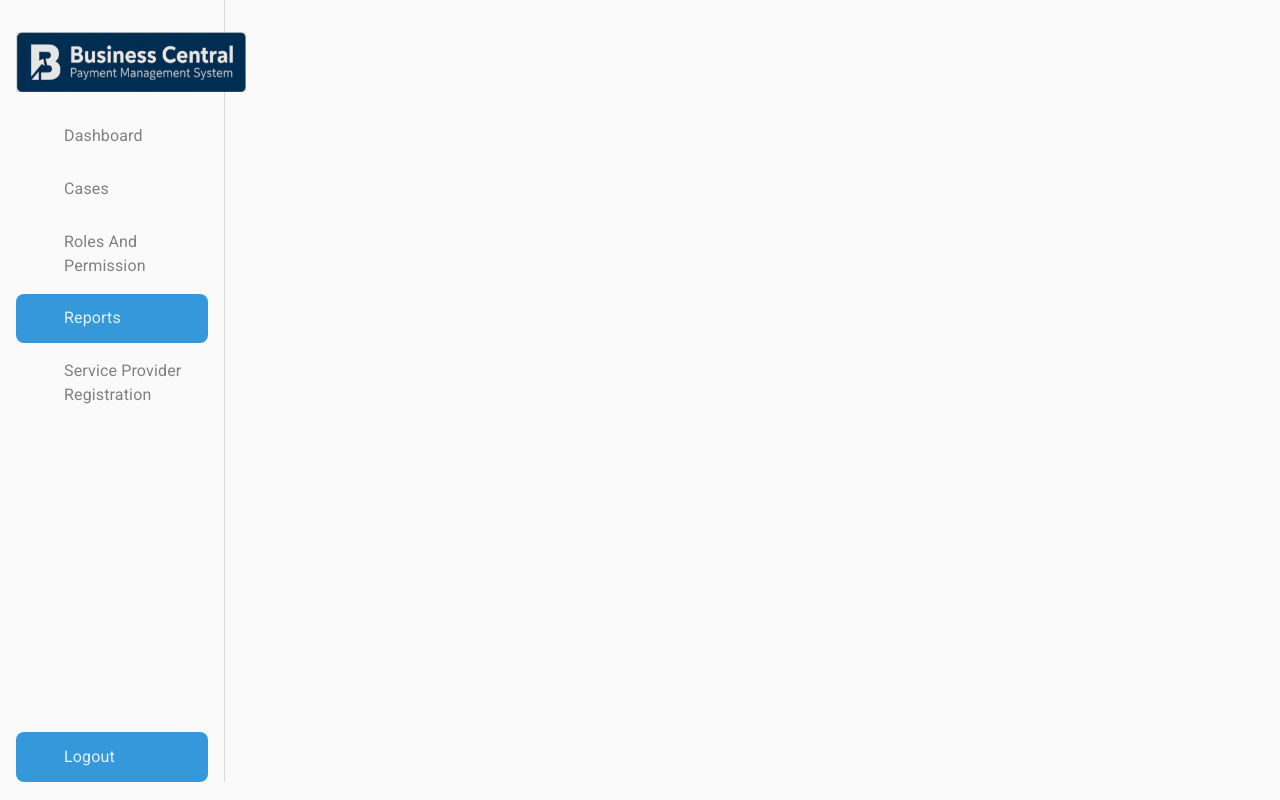
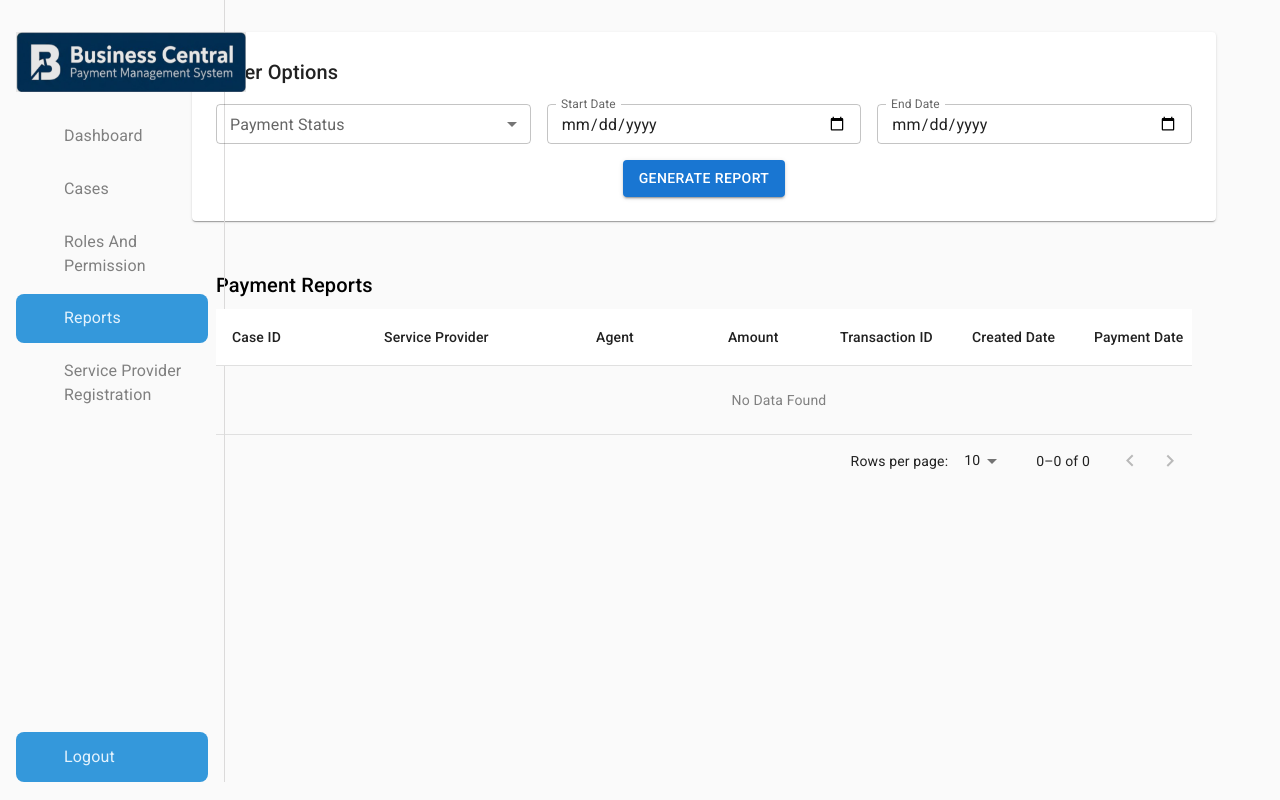
Before and after one commit to aagamdoshi1100/Business-Central-Payment-Management-System-Frontend, a React app: page /reports in a window 1280 px wide. Built offline with nearby package versions, Linux system fonts and the light colour scheme; some icons are missing; the HTML template or start-up script is replaced by a standard one.

Commit message:
Implemented Report feature

```diff
--- a/package.json
+++ b/package.json
@@ -21,7 +21,8 @@
     "react-dom": "^19.1.1",
     "react-hook-form": "^7.65.0",
     "react-router-dom": "^7.9.4",
-    "react-toastify": "^11.0.5"
+    "react-toastify": "^11.0.5",
+    "xlsx": "^0.18.5"
   },
   "devDependencies": {
     "@eslint/js": "^9.36.0",
--- a/src/Components/Dashboard.jsx
+++ b/src/Components/Dashboard.jsx
@@ -34,9 +34,9 @@ const Dashboard = () => {
   const statCards = keyMetrics?.caseStats?.map((stat) => {
     // Map API _id to display titles
     const titleMap = {
-      open: "Total Due",
+      Open: "Total Due",
       Paid: "Total Paid",
-      "In progress": "In Progress",
+      "In progress": "In progress",
     };
 
     return (
--- a/src/Components/DataTable.jsx
+++ b/src/Components/DataTable.jsx
@@ -49,19 +49,17 @@ const DataTable = ({ columns, rows, title, additionalData }) => {
                     role="checkbox"
                     tabIndex={-1}
                     key={row.id ?? rowIndex}
-                    onClick={
-                      location.pathname === "/roles-and-permissions"
-                        ? () =>
-                            additionalData?.updateUserPermission(
-                              row?._id,
-                              row?.accessEnabled
-                            )
-                        : ""
-                    }
+                    onClick={() => {
+                      if (location.pathname === "/roles-and-permissions") {
+                        additionalData?.updateUserPermission(
+                          row?._id,
+                          row?.accessEnabled
+                        );
+                      }
+                    }}
                   >
                     {columns.map((column) => {
                       const value = row[column.id];
-
                       if (column.id === "caseNumber") {
                         return (
                           <TableCell
@@ -113,7 +111,8 @@ const DataTable = ({ columns, rows, title, additionalData }) => {
 
                       if (
                         column.id === "dueDate" ||
-                        column.id === "createdAt"
+                        column.id === "createdAt" ||
+                        column.id === "paymentDate"
                       ) {
                         return (
                           <TableCell key={column.id}>
@@ -139,7 +138,7 @@ const DataTable = ({ columns, rows, title, additionalData }) => {
                         const finalValue = value?.toLowerCase();
                         if (finalValue === "In progress".toLowerCase()) {
                           finalColor = "green";
-                        } else if (finalValue === "open".toLowerCase()) {
+                        } else if (finalValue === "Open".toLowerCase()) {
                           finalColor = "#1976d2";
                         } else if (finalValue === "Paid".toLowerCase()) {
                           finalColor = "#ff8600";
@@ -173,7 +172,7 @@ const DataTable = ({ columns, rows, title, additionalData }) => {
                   colSpan={columns.length}
                   sx={{ py: 3, color: "gray" }}
                 >
-                  No Case Found
+                  No Data Found
                 </TableCell>
               </TableRow>
             )}
--- a/src/Components/Reports.jsx
+++ b/src/Components/Reports.jsx
@@ -1,12 +1,206 @@
-import { Stack } from "@mui/material";
-import React from "react";
+// src/components/Reports.jsx
+import React, { useState } from "react";
+import {
+  Box,
+  Grid,
+  TextField,
+  Button,
+  MenuItem,
+  Typography,
+  Paper,
+  Stack,
+} from "@mui/material";
+import { useForm } from "react-hook-form";
+import axios from "axios";
 import Sidebar from "./Sidebar";
+import { useReport } from "../context/ReportContext";
+import DataTable from "./DataTable";
+import { reportsColumns } from "../data";
+import GetAppIcon from "@mui/icons-material/GetApp";
 
 const Reports = () => {
+  const [loading, setLoading] = useState(false);
+  const { reports, setReports, generateExcelWithData } = useReport();
+
+  const {
+    register,
+    handleSubmit,
+    watch,
+    formState: { errors },
+  } = useForm({ mode: "onBlur" });
+
+  const onSubmit = async (data) => {
+    if (loading) return;
+    setLoading(true);
+    try {
+      const res = await axios.post(
+        `${import.meta.env.VITE_API_URL}/payment/report`,
+        data
+      );
+      setReports(res.data);
+    } catch (error) {
+      console.error(error);
+    } finally {
+      setLoading(false);
+    }
+  };
+
   return (
     <div className="container">
       <Sidebar />
-      <Stack className="rightSidePage"></Stack>
+      <Stack className="rightSidePage">
+        <Paper sx={{ p: 3 }}>
+          <Typography variant="h6" mb={2}>
+            Filter Options
+          </Typography>
+
+          <form onSubmit={handleSubmit(onSubmit)}>
+            <Stack direction={"row"} spacing={2}>
+              {/* Payment Status */}
+              <TextField
+                select
+                label="Payment Status"
+                {...register("status", {
+                  required: "Payment status is required",
+                })}
+                sx={{ flex: 1 }}
+                size="small"
+                error={!!errors.status}
+                helperText={errors.status?.message}
+              >
+                <MenuItem value="All">All</MenuItem>
+                <MenuItem value="Pending">Pending</MenuItem>
+                <MenuItem value="Completed">Completed</MenuItem>
+                <MenuItem value="Failed">Failed</MenuItem>
+              </TextField>
+
+              {/* Start Date */}
+              <TextField
+                label="Start Date"
+                type="date"
+                InputLabelProps={{ shrink: true }}
+                {...register("startDate", {
+                  required: "Start date is required",
+                  validate: (value) => {
+                    const today = new Date().toISOString().split("T")[0];
+                    if (value > today)
+                      return "Start date cannot be in the future";
+                    return true;
+                  },
+                })}
+                sx={{ flex: 1 }}
+                size="small"
+                error={!!errors.startDate}
+                helperText={errors.startDate?.message}
+              />
+
+              {/* End Date */}
+              <TextField
+                label="End Date"
+                type="date"
+                InputLabelProps={{ shrink: true }}
+                {...register("endDate", {
+                  required: "End date is required",
+                  validate: (value) => {
+                    const today = new Date().toISOString().split("T")[0];
+                    if (value > today)
+                      return "End date cannot be in the future";
+                    return true;
+                  },
+                })}
+                sx={{ flex: 1 }}
+                size="small"
+                error={!!errors.endDate}
+                helperText={errors.endDate?.message}
+              />
+            </Stack>
+
+            {/* <Stack direction={"row"} spacing={2}>
+              <TextField
+                select
+                label="Vendor Name"
+                defaultValue=""
+                {...register("vendorName")}
+                sx={{ flex: 1 }}
+              >
+                <MenuItem value="">Select Vendor</MenuItem>
+                <MenuItem value="Tech Solutions Inc.">
+                  Tech Solutions Inc.
+                </MenuItem>
+                <MenuItem value="Global Supplies Ltd.">
+                  Global Supplies Ltd.
+                </MenuItem>
+                <MenuItem value="Software Innovations LLC">
+                  Software Innovations LLC
+                </MenuItem>
+                <MenuItem value="Hardware Components Co.">
+                  Hardware Components Co.
+                </MenuItem>
+                <MenuItem value="Integrated Systems Corp.">
+                  Integrated Systems Corp.
+                </MenuItem>
+              </TextField>
+
+              <TextField
+                label="Amount"
+                type="number"
+                {...register("amount", {
+                  min: { value: 0, message: "Amount must be positive" },
+                })}
+                error={!!errors.amount}
+                helperText={errors.amount?.message}
+                sx={{ flex: 1 }}
+              />
+
+              <TextField
+                label="Case Number"
+                {...register("caseNumber", {
+                  pattern: {
+                    value: /^CN\d+$/,
+                    message:
+                      "Case number should start with CN followed by digits",
+                  },
+                })}
+                error={!!errors.caseNumber}
+                helperText={errors.caseNumber?.message}
+                sx={{ flex: 1 }}
+              />
+            </Stack> */}
+
+            <Stack
+              direction={"row"}
+              justifyContent={"center"}
+              spacing={2}
+              mt={2}
+            >
+              <Button type="submit" variant="contained">
+                Generate Report
+              </Button>
+            </Stack>
+          </form>
+        </Paper>
+
+        {/* Report Table */}
+        <Stack sx={{ p: 3, mt: 3 }}>
+          <Stack
+            direction={"row"}
+            justifyContent={"space-between"}
+            sx={{ mb: 1 }}
+          >
+            <Typography variant="h6">Payment Reports</Typography>
+            {reports?.length > 0 && (
+              <Button
+                variant="outlined"
+                startIcon={<GetAppIcon />}
+                onClick={generateExcelWithData}
+              >
+                Download
+              </Button>
+            )}
+          </Stack>
+          <DataTable columns={reportsColumns} rows={reports} />
+        </Stack>
+      </Stack>
     </div>
   );
 };
--- /dev/null
+++ b/src/context/ReportContext.jsx
@@ -0,0 +1,61 @@
+import React, { createContext, useState, useContext } from "react";
+import { toast } from "react-toastify";
+import * as XLSX from "xlsx";
+
+const ReportContext = createContext();
+
+export const ReportContextProvider = ({ children }) => {
+  const [reports, setReports] = useState([]);
+
+  const generateExcelWithData = () => {
+    if (!reports || reports.length === 0) {
+      alert("No data available to download");
+      return;
+    }
+
+    try {
+      const excelData = reports.map((report) => ({
+        "Case Number": report.caseNumber || "N/A",
+        "Service Provider": report.serviceProviderName || "N/A",
+        Agent: report.agentName || "N/A",
+        Amount: report.amount ? `₹${report.amount.toLocaleString()}` : "₹0",
+        "Transaction ID": report.transactionId || "N/A",
+        "Created Date": report.createdAt
+          ? new Date(report.createdAt).toLocaleDateString()
+          : "N/A",
+        "Payment Date": report.paymentDate
+          ? new Date(report.paymentDate).toLocaleDateString()
+          : "N/A",
+        Status: report.status || "N/A",
+        Remarks: report.remarks || "N/A",
+      }));
+
+      // Create workbook and worksheet
+      const wb = XLSX.utils.book_new();
+      const ws = XLSX.utils.json_to_sheet(excelData);
+
+      // Add worksheet to workbook
+      XLSX.utils.book_append_sheet(wb, ws, "Payment Reports");
+
+      // Generate Excel file and trigger download
+      const fileName = `payment-reports-${
+        new Date().toISOString().split("T")[0]
+      }.xlsx`;
+      XLSX.writeFile(wb, fileName);
+      toast.success("Data downloaded successfully");
+    } catch (error) {
+      console.error("Error generating Excel file:", error);
+      toast.error("Error downloading file");
+    }
+  };
+  return (
+    <ReportContext.Provider
+      value={{ reports, setReports, generateExcelWithData }}
+    >
+      {children}
+    </ReportContext.Provider>
+  );
+};
+
+// Custom Hook to use context easily
+export const useReport = () => useContext(ReportContext);
--- a/src/data.js
+++ b/src/data.js
@@ -57,3 +57,46 @@ export const userPermissionColums = [
     minWidth: 120,
   },
 ];
+
+export const reportsColumns = [
+  {
+    id: "caseNumber",
+    label: "Case ID",
+    minWidth: 120,
+  },
+  {
+    id: "serviceProviderName",
+    label: "Service Provider",
+    minWidth: 180,
+  },
+  {
+    id: "agentName",
+    label: "Agent",
+    minWidth: 100,
+  },
+  {
+    id: "amount",
+    label: "Amount",
+    minWidth: 80,
+  },
+  {
+    id: "transactionId",
+    label: "Transaction ID",
+    minWidth: 100,
+  },
+  {
+    id: "createdAt",
+    label: "Created Date",
+    minWidth: 90,
+  },
+  {
+    id: "paymentDate",
+    label: "Payment Date",
+    minWidth: 100,
+  },
+  {
+    id: "status",
+    label: "Status",
+    minWidth: 100,
+  },
+];
--- a/src/main.jsx
+++ b/src/main.jsx
@@ -10,6 +10,7 @@ import { CasePaymentContextProvider } from "./context/CasePaymentContext.jsx";
 import { AuthProvider } from "./context/AuthContext.jsx";
 import { UserPermissionProvider } from "./context/UserPermissionContext.jsx";
 import { DashboardContextProvider } from "./context/DashboardContext.jsx";
+import { ReportContextProvider } from "./context/ReportContext.jsx";
 
 createRoot(document.getElementById("root")).render(
   <StrictMode>
@@ -17,7 +18,9 @@ createRoot(document.getElementById("root")).render(
       <UserPermissionProvider>
         <CasePaymentContextProvider>
           <DashboardContextProvider>
-            <App />
+            <ReportContextProvider>
+              <App />
+            </ReportContextProvider>
           </DashboardContextProvider>
         </CasePaymentContextProvider>
       </UserPermissionProvider>
```
Also changed, not shown: 1 other file (tests, documents, lock files or other folders).
